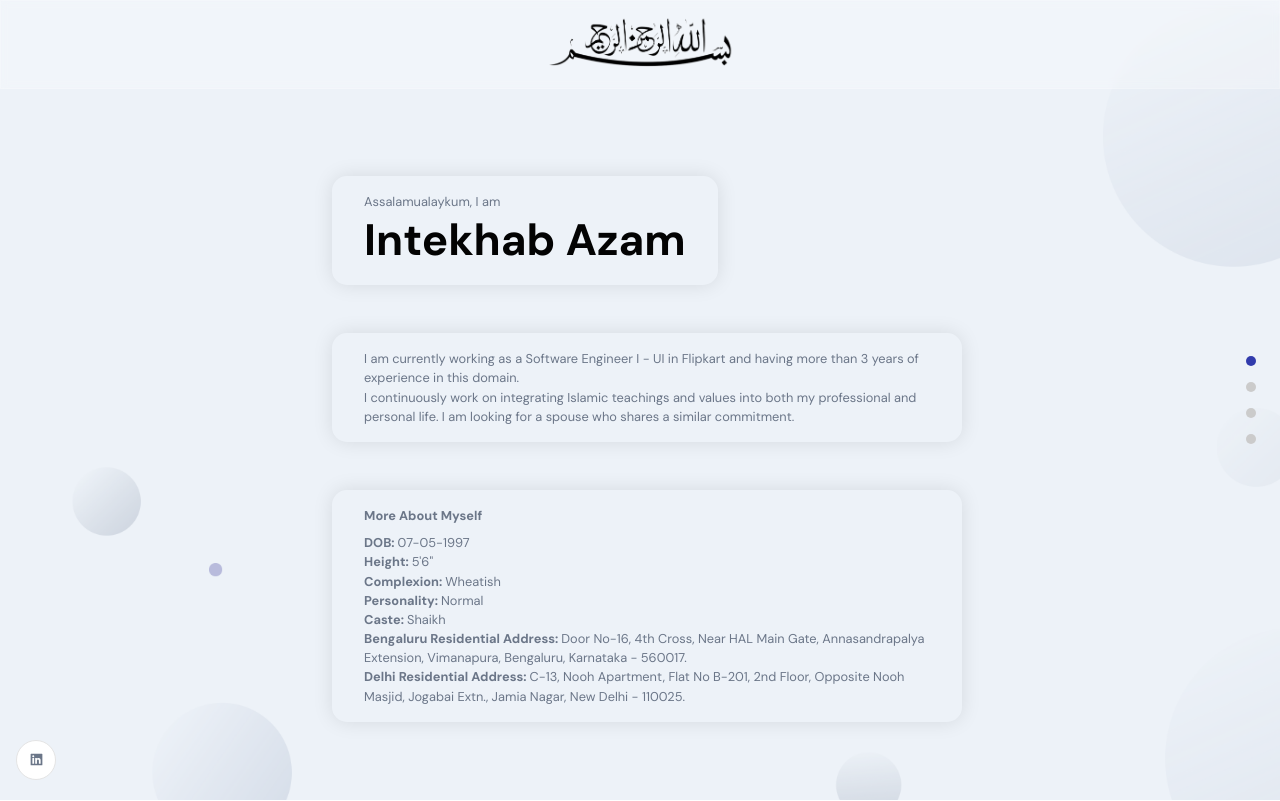
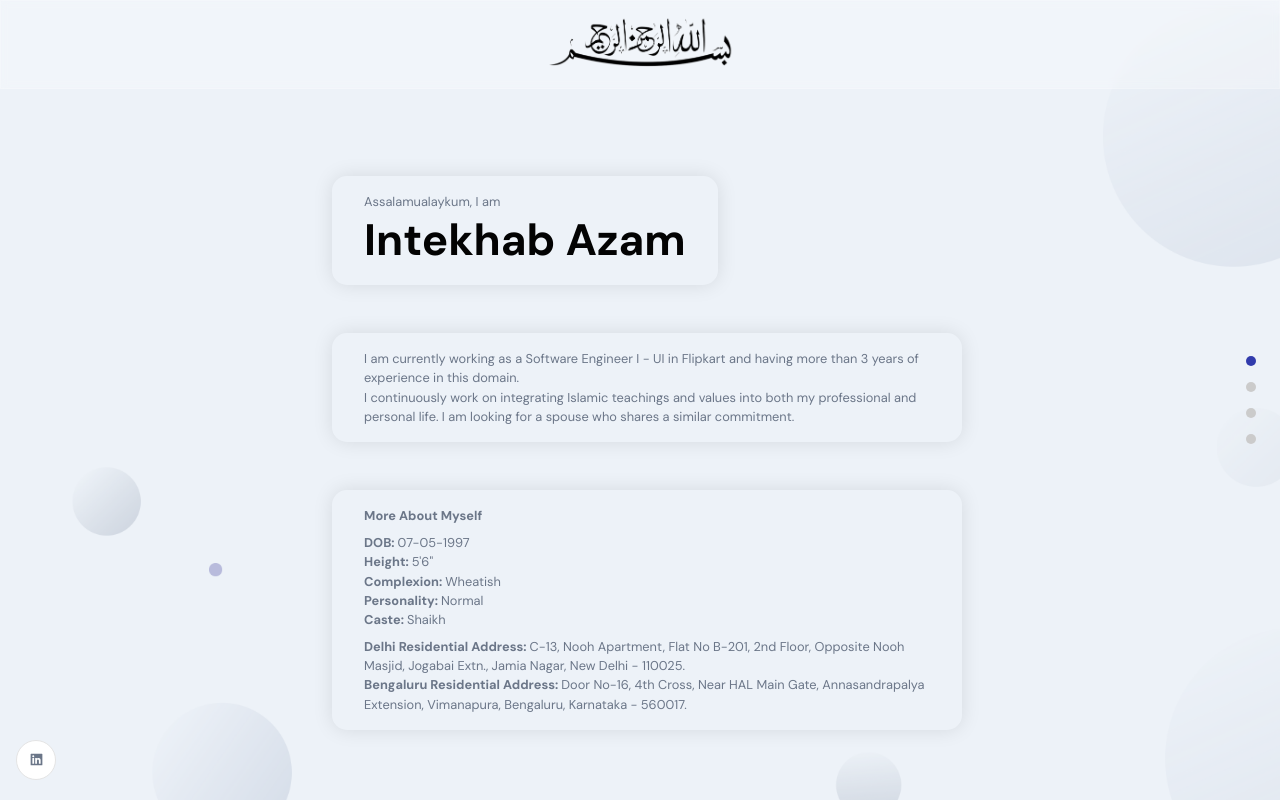
Before and after one commit to IntekhabAzam/marriage-portfolio, a React (Create React App) app: page / in a window 1280 px wide. Shown: the top 801 px of the page. Built offline with nearby package versions, Linux system fonts and the light colour scheme; the HTML template or start-up script is replaced by a standard one.

Commit message:
updated hero section

```diff
--- a/src/components/Header/Header.jsx
+++ b/src/components/Header/Header.jsx
@@ -44,18 +44,18 @@ const Header = () => {
               <p className="p-text">
                 <span>Personality: </span>Normal
               </p>
+              <p className="p-text" style={{ marginBottom: "8px" }}>
+                <span>Caste: </span>Shaikh
+              </p>
               <p className="p-text">
-                <span>Caste: </span>Shaikh
+                <span>Delhi Residential Address: </span>C-13, Nooh Apartment,
+                Flat No B-201, 2nd Floor, Opposite Nooh Masjid, Jogabai Extn.,
+                Jamia Nagar, New Delhi - 110025.
               </p>
               <p className="p-text">
                 <span>Bengaluru Residential Address: </span>Door No-16, 4th
                 Cross, Near HAL Main Gate, Annasandrapalya Extension,
                 Vimanapura, Bengaluru, Karnataka - 560017.
-              </p>
-              <p className="p-text">
-                <span>Delhi Residential Address: </span>C-13, Nooh Apartment,
-                Flat No B-201, 2nd Floor, Opposite Nooh Masjid, Jogabai Extn.,
-                Jamia Nagar, New Delhi - 110025.
               </p>
             </div>
           </div>
```
